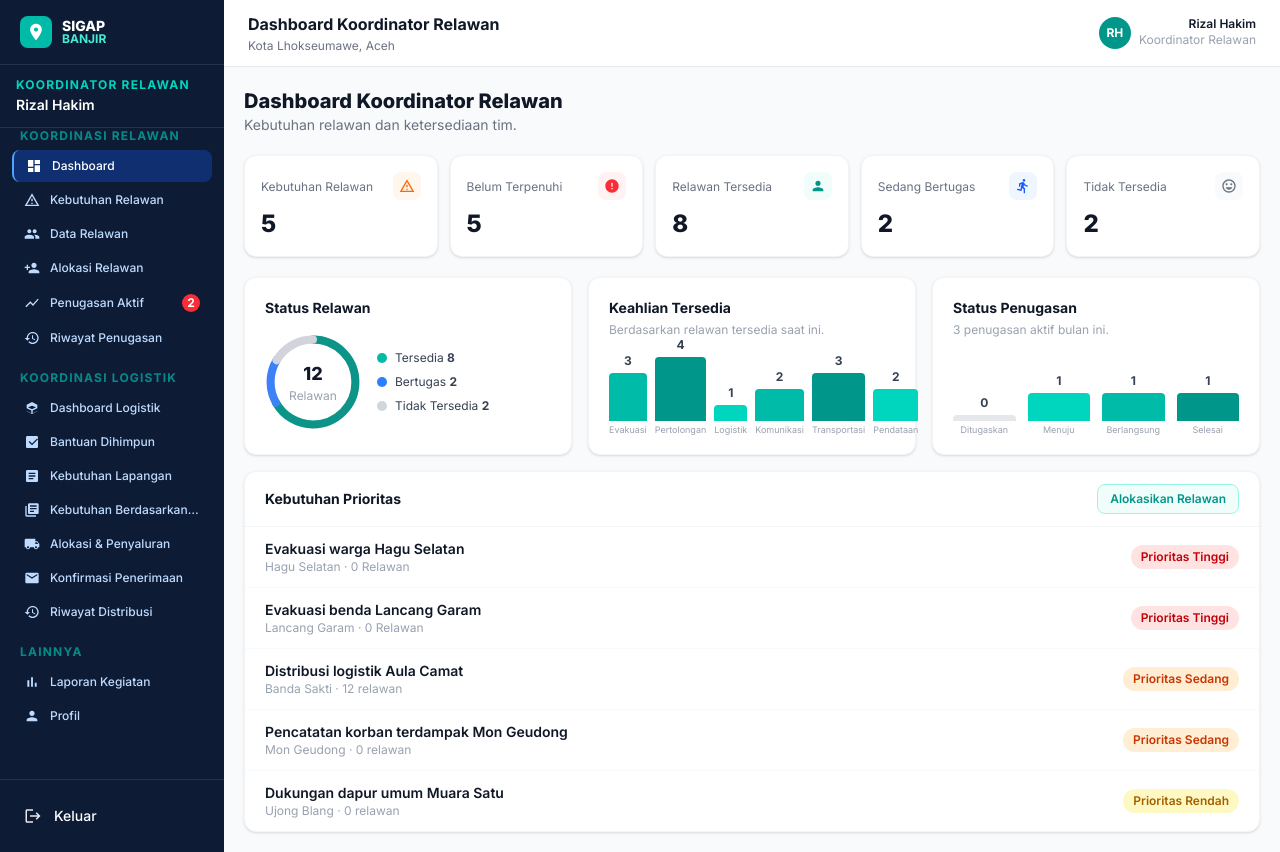
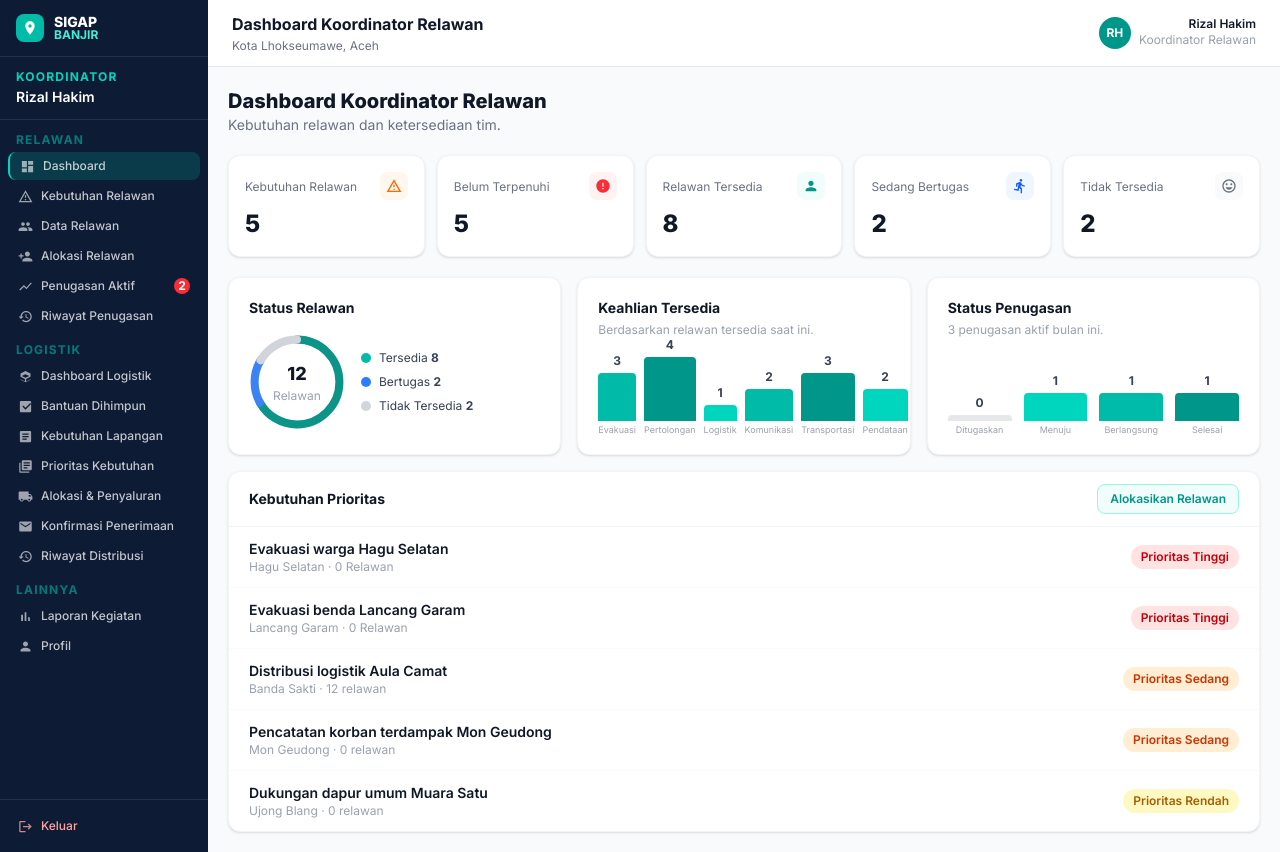
Before and after one commit to sou-ki/sigap-banjir, a Laravel app: page /koordinator in a window 1280 px wide. Run offline with Laravel 12, Linux system fonts and the light colour scheme; a user stored in the database is signed in; data comes from the database, SQL or seed files in the repository; style sheets or scripts are compiled from the project's sources.

Commit message:
fix: warna teks sidebar putih, rapikan icon dan padding nav item

```diff
--- a/resources/views/layouts/_petugas_icon.blade.php
+++ b/resources/views/layouts/_petugas_icon.blade.php
@@ -21,14 +21,14 @@ $paths = [
 $stroke = ['map','route'];
 @endphp
 @if(in_array($icon, $stroke))
-<svg xmlns="http://www.w3.org/2000/svg" class="w-4 h-4 flex-shrink-0" fill="none" viewBox="0 0 24 24" stroke="currentColor" stroke-width="2">
+<svg xmlns="http://www.w3.org/2000/svg" class="flex-shrink-0 opacity-80" style="width:15px;height:15px;min-width:15px" fill="none" viewBox="0 0 24 24" stroke="currentColor" stroke-width="2">
     @if($icon==='map')<path stroke-linecap="round" stroke-linejoin="round" d="M9 20l-5.447-2.724A1 1 0 013 16.382V5.618a1 1 0 011.447-.894L9 7m0 13l6-3m-6 3V7m6 10l4.553 2.276A1 1 0 0021 18.382V7.618a1 1 0 00-.553-.894L15 4m0 13V4m0 0L9 7"/>@endif
     @if($icon==='route')<path stroke-linecap="round" stroke-linejoin="round" d="M17.657 16.657L13.414 20.9a1.998 1.998 0 01-2.827 0l-4.244-4.243a8 8 0 1111.314 0z"/><path stroke-linecap="round" stroke-linejoin="round" d="M15 11a3 3 0 11-6 0 3 3 0 016 0z"/>@endif
 </svg>
 @elseif($icon==='road')
-<svg xmlns="http://www.w3.org/2000/svg" class="w-4 h-4 flex-shrink-0" fill="none" viewBox="0 0 24 24" stroke="currentColor" stroke-width="2">
+<svg xmlns="http://www.w3.org/2000/svg" class="flex-shrink-0 opacity-80" style="width:15px;height:15px;min-width:15px" fill="none" viewBox="0 0 24 24" stroke="currentColor" stroke-width="2">
     <path stroke-linecap="round" stroke-linejoin="round" d="M9 20h6M9 4h6m-5 4h4m-5 4h4m-3 4h2"/>
 </svg>
 @else
-<svg xmlns="http://www.w3.org/2000/svg" class="w-4 h-4 flex-shrink-0" viewBox="0 0 24 24" fill="currentColor">{!! $paths[$icon] ?? $paths['home'] !!}</svg>
+<svg xmlns="http://www.w3.org/2000/svg" class="flex-shrink-0 opacity-80" style="width:15px;height:15px;min-width:15px" viewBox="0 0 24 24" fill="currentColor">{!! $paths[$icon] ?? $paths['home'] !!}</svg>
 @endif
--- a/resources/views/layouts/koordinator.blade.php
+++ b/resources/views/layouts/koordinator.blade.php
@@ -14,12 +14,16 @@
 <div class="flex h-screen overflow-hidden">
 
     {{-- ===== SIDEBAR ===== --}}
-    <aside class="flex flex-col w-56 flex-shrink-0 overflow-y-auto" style="background:#0d1b35">
+    <aside class="flex flex-col w-52 flex-shrink-0 overflow-y-auto" style="background:#0d1b35">
+        <style>
+            aside a { color: rgba(255,255,255,0.75); }
+            aside a:hover { color: #fff; background: rgba(255,255,255,0.08); }
+        </style>
 
         {{-- Logo --}}
-        <div class="flex items-center gap-2.5 px-5 py-4 border-b border-white/10">
-            <div class="w-8 h-8 rounded-lg bg-teal-500 flex items-center justify-center flex-shrink-0">
-                <svg xmlns="http://www.w3.org/2000/svg" class="w-5 h-5 text-white" viewBox="0 0 24 24" fill="currentColor">
+        <div class="flex items-center gap-2.5 px-4 py-3.5 border-b border-white/10 flex-shrink-0">
+            <div class="w-7 h-7 rounded-lg bg-teal-500 flex items-center justify-center flex-shrink-0">
+                <svg xmlns="http://www.w3.org/2000/svg" class="w-4 h-4 text-white" viewBox="0 0 24 24" fill="currentColor">
                     <path d="M12 2C8.13 2 5 5.13 5 9c0 5.25 7 13 7 13s7-7.75 7-13c0-3.87-3.13-7-7-7zm0 9.5c-1.38 0-2.5-1.12-2.5-2.5S10.62 6.5 12 6.5s2.5 1.12 2.5 2.5-1.12 2.5-2.5 2.5z"/>
                 </svg>
             </div>
@@ -29,86 +33,86 @@
             </div>
         </div>
 
-        {{-- User card --}}
-        <div class="px-4 py-3 border-b border-white/10">
-            <p class="text-xs font-bold text-teal-400 uppercase tracking-widest mb-0.5">Koordinator Relawan</p>
+        {{-- User --}}
+        <div class="px-4 py-3 border-b border-white/10 flex-shrink-0">
+            <p class="text-xs font-bold text-teal-400 uppercase tracking-widest mb-0.5">Koordinator</p>
             <p class="text-sm font-semibold text-white truncate">{{ auth()->user()->name }}</p>
         </div>
 
         {{-- Nav --}}
-        <nav class="flex-1 px-3 overflow-y-auto space-y-4">
+        <nav class="flex-1 px-2 py-2 overflow-y-auto space-y-3">
 
-            {{-- Koordinasi Relawan --}}
+            {{-- Relawan --}}
             <div>
-                <p class="text-xs font-bold text-teal-400/60 uppercase tracking-widest px-2 mb-1.5">Koordinasi Relawan</p>
+                <p class="text-xs font-bold text-teal-400/50 uppercase tracking-widest px-2 mb-1 mt-1">Relawan</p>
                 @php
                 $rel = [
-                    ['route'=>'koordinator.dashboard',           'label'=>'Dashboard',            'svg'=>'<path d="M3 13h8V3H3v10zm0 8h8v-6H3v6zm10 0h8V11h-8v10zm0-18v6h8V3h-8z"/>'],
-                    ['route'=>'koordinator.kebutuhan-relawan',   'label'=>'Kebutuhan Relawan',    'svg'=>'<path d="M12 5.99L19.53 19H4.47L12 5.99M12 2L1 21h22L12 2zm1 14h-2v2h2v-2zm0-6h-2v4h2v-4z"/>'],
-                    ['route'=>'koordinator.data-relawan',        'label'=>'Data Relawan',         'svg'=>'<path d="M16 11c1.66 0 2.99-1.34 2.99-3S17.66 5 16 5c-1.66 0-3 1.34-3 3s1.34 3 3 3zm-8 0c1.66 0 2.99-1.34 2.99-3S9.66 5 8 5C6.34 5 5 6.34 5 8s1.34 3 3 3zm0 2c-2.33 0-7 1.17-7 3.5V19h14v-2.5c0-2.33-4.67-3.5-7-3.5zm8 0c-.29 0-.62.02-.97.05 1.16.84 1.97 1.97 1.97 3.45V19h6v-2.5c0-2.33-4.67-3.5-7-3.5z"/>'],
-                    ['route'=>'koordinator.alokasi-relawan',     'label'=>'Alokasi Relawan',      'svg'=>'<path d="M15 12c2.21 0 4-1.79 4-4s-1.79-4-4-4-4 1.79-4 4 1.79 4 4 4zm-9-2V7H4v3H1v2h3v3h2v-3h3v-2H6zm9 4c-2.67 0-8 1.34-8 4v2h16v-2c0-2.66-5.33-4-8-4z"/>'],
-                    ['route'=>'koordinator.penugasan-aktif',     'label'=>'Penugasan Aktif',      'svg'=>'<path d="M3.5 18.49l6-6.01 4 4L22 6.92l-1.41-1.41-7.09 7.97-4-4L2 16.99z"/>', 'badge'=>2],
-                    ['route'=>'koordinator.riwayat-penugasan',   'label'=>'Riwayat Penugasan',    'svg'=>'<path d="M13 3c-4.97 0-9 4.03-9 9H1l3.89 3.89.07.14L9 12H6c0-3.87 3.13-7 7-7s7 3.13 7 7-3.13 7-7 7c-1.93 0-3.68-.79-4.94-2.06l-1.42 1.42C8.27 19.99 10.51 21 13 21c4.97 0 9-4.03 9-9s-4.03-9-9-9zm-1 5v5l4.28 2.54.72-1.21-3.5-2.08V8H12z"/>'],
+                    ['route'=>'koordinator.dashboard',         'label'=>'Dashboard',         'svg'=>'<path d="M3 13h8V3H3v10zm0 8h8v-6H3v6zm10 0h8V11h-8v10zm0-18v6h8V3h-8z"/>'],
+                    ['route'=>'koordinator.kebutuhan-relawan', 'label'=>'Kebutuhan Relawan', 'svg'=>'<path d="M12 5.99L19.53 19H4.47L12 5.99M12 2L1 21h22L12 2zm1 14h-2v2h2v-2zm0-6h-2v4h2v-4z"/>'],
+                    ['route'=>'koordinator.data-relawan',      'label'=>'Data Relawan',      'svg'=>'<path d="M16 11c1.66 0 2.99-1.34 2.99-3S17.66 5 16 5c-1.66 0-3 1.34-3 3s1.34 3 3 3zm-8 0c1.66 0 2.99-1.34 2.99-3S9.66 5 8 5C6.34 5 5 6.34 5 8s1.34 3 3 3zm0 2c-2.33 0-7 1.17-7 3.5V19h14v-2.5c0-2.33-4.67-3.5-7-3.5zm8 0c-.29 0-.62.02-.97.05 1.16.84 1.97 1.97 1.97 3.45V19h6v-2.5c0-2.33-4.67-3.5-7-3.5z"/>'],
+                    ['route'=>'koordinator.alokasi-relawan',   'label'=>'Alokasi Relawan',   'svg'=>'<path d="M15 12c2.21 0 4-1.79 4-4s-1.79-4-4-4-4 1.79-4 4 1.79 4 4 4zm-9-2V7H4v3H1v2h3v3h2v-3h3v-2H6zm9 4c-2.67 0-8 1.34-8 4v2h16v-2c0-2.66-5.33-4-8-4z"/>'],
+                    ['route'=>'koordinator.penugasan-aktif',   'label'=>'Penugasan Aktif',   'svg'=>'<path d="M3.5 18.49l6-6.01 4 4L22 6.92l-1.41-1.41-7.09 7.97-4-4L2 16.99z"/>', 'badge'=>2],
+                    ['route'=>'koordinator.riwayat-penugasan', 'label'=>'Riwayat Penugasan', 'svg'=>'<path d="M13 3c-4.97 0-9 4.03-9 9H1l3.89 3.89.07.14L9 12H6c0-3.87 3.13-7 7-7s7 3.13 7 7-3.13 7-7 7c-1.93 0-3.68-.79-4.94-2.06l-1.42 1.42C8.27 19.99 10.51 21 13 21c4.97 0 9-4.03 9-9s-4.03-9-9-9zm-1 5v5l4.28 2.54.72-1.21-3.5-2.08V8H12z"/>'],
                 ];
                 @endphp
                 @foreach($rel as $item)
                 @php $active = request()->routeIs($item['route']); @endphp
                 <a href="{{ route($item['route']) }}"
-                   class="flex items-center gap-2.5 px-3 py-2 rounded-lg text-xs font-medium transition-all mb-0.5
-                          {{ $active ? 'bg-blue-600/30 text-white border-l-2 border-blue-400' : 'text-blue-200 hover:bg-white/10 hover:text-white' }}">
-                    <svg xmlns="http://www.w3.org/2000/svg" class="flex-shrink-0" style="width:16px;height:16px" viewBox="0 0 24 24" fill="currentColor">
+                   class="flex items-center gap-2 px-2.5 py-1.5 rounded-lg text-xs font-medium transition-all mb-0.5
+                          {{ $active ? 'bg-teal-500/20 text-white border-l-2 border-teal-400' : 'hover:text-white' }}">
+                    <svg xmlns="http://www.w3.org/2000/svg" class="flex-shrink-0 opacity-80" style="width:15px;height:15px;min-width:15px" viewBox="0 0 24 24" fill="currentColor">
                         {!! $item['svg'] !!}
                     </svg>
-                    <span class="truncate flex-1">{{ $item['label'] }}</span>
-                    @if(!empty($item['badge']) && $item['badge']>0)
-                    <span class="ml-auto min-w-[18px] h-[18px] bg-red-500 text-white text-xs rounded-full flex items-center justify-center font-bold px-1">{{ $item['badge'] }}</span>
+                    <span class="truncate">{{ $item['label'] }}</span>
+                    @if(!empty($item['badge']) && $item['badge'] > 0)
+                    <span class="ml-auto min-w-[16px] h-[16px] bg-red-500 text-white text-xs rounded-full flex items-center justify-center font-bold px-1 flex-shrink-0">{{ $item['badge'] }}</span>
                     @endif
                 </a>
                 @endforeach
             </div>
 
-            {{-- Koordinasi Logistik --}}
+            {{-- Logistik --}}
             <div>
-                <p class="text-xs font-bold text-teal-400/60 uppercase tracking-widest px-2 mb-1.5">Koordinasi Logistik</p>
+                <p class="text-xs font-bold text-teal-400/50 uppercase tracking-widest px-2 mb-1">Logistik</p>
                 @php
                 $log = [
-                    ['route'=>'koordinator.dashboard-logistik',             'label'=>'Dashboard Logistik',      'svg'=>'<path d="M20 7l-8-4-8 4v10l8 4 8-4V7zm-8 1.5L18 11l-6 3-6-3 6-2.5zM4 12.3l7 3.5V20l-7-3.5V12.3zm9 3.5l7-3.5v4.2l-7 3.5V15.8z"/>'],
-                    ['route'=>'koordinator.bantuan-dihimpun',               'label'=>'Bantuan Dihimpun',        'svg'=>'<path d="M19 3H5c-1.1 0-2 .9-2 2v14c0 1.1.9 2 2 2h14c1.1 0 2-.9 2-2V5c0-1.1-.9-2-2-2zm-7 14l-5-5 1.41-1.41L12 14.17l7.59-7.59L21 8l-9 9z"/>'],
-                    ['route'=>'koordinator.kebutuhan-lapangan',             'label'=>'Kebutuhan Lapangan',      'svg'=>'<path d="M19 3H5c-1.1 0-2 .9-2 2v14c0 1.1.9 2 2 2h14c1.1 0 2-.9 2-2V5c0-1.1-.9-2-2-2zm-5 14H7v-2h7v2zm3-4H7v-2h10v2zm0-4H7V7h10v2z"/>'],
-                    ['route'=>'koordinator.kebutuhan-berdasarkan-prioritas','label'=>'Kebutuhan Berdasarkan Prioritas','svg'=>'<path d="M4 6H2v14c0 1.1.9 2 2 2h14v-2H4V6zm16-4H8c-1.1 0-2 .9-2 2v12c0 1.1.9 2 2 2h12c1.1 0 2-.9 2-2V4c0-1.1-.9-2-2-2zm-1 9H9V9h10v2zm-4 4H9v-2h6v2zm4-8H9V5h10v2z"/>'],
-                    ['route'=>'koordinator.alokasi-penyaluran',             'label'=>'Alokasi & Penyaluran',    'svg'=>'<path d="M20 8h-3V4H3c-1.1 0-2 .9-2 2v11h2c0 1.66 1.34 3 3 3s3-1.34 3-3h6c0 1.66 1.34 3 3 3s3-1.34 3-3h2v-5l-3-4zM6 18.5c-.83 0-1.5-.67-1.5-1.5s.67-1.5 1.5-1.5 1.5.67 1.5 1.5-.67 1.5-1.5 1.5zm13.5-9l1.96 2.5H17V9.5h2.5zm-1.5 9c-.83 0-1.5-.67-1.5-1.5s.67-1.5 1.5-1.5 1.5.67 1.5 1.5-.67 1.5-1.5 1.5z"/>'],
-                    ['route'=>'koordinator.konfirmasi-penerimaan',          'label'=>'Konfirmasi Penerimaan',   'svg'=>'<path d="M20 4H4c-1.1 0-2 .9-2 2v12c0 1.1.9 2 2 2h16c1.1 0 2-.9 2-2V6c0-1.1-.9-2-2-2zm0 4-8 5-8-5V6l8 5 8-5v2z"/>'],
-                    ['route'=>'koordinator.riwayat-distribusi',             'label'=>'Riwayat Distribusi',      'svg'=>'<path d="M13 3c-4.97 0-9 4.03-9 9H1l3.89 3.89.07.14L9 12H6c0-3.87 3.13-7 7-7s7 3.13 7 7-3.13 7-7 7c-1.93 0-3.68-.79-4.94-2.06l-1.42 1.42C8.27 19.99 10.51 21 13 21c4.97 0 9-4.03 9-9s-4.03-9-9-9zm-1 5v5l4.28 2.54.72-1.21-3.5-2.08V8H12z"/>'],
+                    ['route'=>'koordinator.dashboard-logistik',             'label'=>'Dashboard Logistik', 'svg'=>'<path d="M20 7l-8-4-8 4v10l8 4 8-4V7zm-8 1.5L18 11l-6 3-6-3 6-2.5zM4 12.3l7 3.5V20l-7-3.5V12.3zm9 3.5l7-3.5v4.2l-7 3.5V15.8z"/>'],
+                    ['route'=>'koordinator.bantuan-dihimpun',               'label'=>'Bantuan Dihimpun',   'svg'=>'<path d="M19 3H5c-1.1 0-2 .9-2 2v14c0 1.1.9 2 2 2h14c1.1 0 2-.9 2-2V5c0-1.1-.9-2-2-2zm-7 14l-5-5 1.41-1.41L12 14.17l7.59-7.59L21 8l-9 9z"/>'],
+                    ['route'=>'koordinator.kebutuhan-lapangan',             'label'=>'Kebutuhan Lapangan', 'svg'=>'<path d="M19 3H5c-1.1 0-2 .9-2 2v14c0 1.1.9 2 2 2h14c1.1 0 2-.9 2-2V5c0-1.1-.9-2-2-2zm-5 14H7v-2h7v2zm3-4H7v-2h10v2zm0-4H7V7h10v2z"/>'],
+                    ['route'=>'koordinator.kebutuhan-berdasarkan-prioritas','label'=>'Prioritas Kebutuhan','svg'=>'<path d="M4 6H2v14c0 1.1.9 2 2 2h14v-2H4V6zm16-4H8c-1.1 0-2 .9-2 2v12c0 1.1.9 2 2 2h12c1.1 0 2-.9 2-2V4c0-1.1-.9-2-2-2zm-1 9H9V9h10v2zm-4 4H9v-2h6v2zm4-8H9V5h10v2z"/>'],
+                    ['route'=>'koordinator.alokasi-penyaluran',             'label'=>'Alokasi & Penyaluran','svg'=>'<path d="M20 8h-3V4H3c-1.1 0-2 .9-2 2v11h2c0 1.66 1.34 3 3 3s3-1.34 3-3h6c0 1.66 1.34 3 3 3s3-1.34 3-3h2v-5l-3-4zM6 18.5c-.83 0-1.5-.67-1.5-1.5s.67-1.5 1.5-1.5 1.5.67 1.5 1.5-.67 1.5-1.5 1.5zm13.5-9l1.96 2.5H17V9.5h2.5zm-1.5 9c-.83 0-1.5-.67-1.5-1.5s.67-1.5 1.5-1.5 1.5.67 1.5 1.5-.67 1.5-1.5 1.5z"/>'],
+                    ['route'=>'koordinator.konfirmasi-penerimaan',          'label'=>'Konfirmasi Penerimaan','svg'=>'<path d="M20 4H4c-1.1 0-2 .9-2 2v12c0 1.1.9 2 2 2h16c1.1 0 2-.9 2-2V6c0-1.1-.9-2-2-2zm0 4-8 5-8-5V6l8 5 8-5v2z"/>'],
+                    ['route'=>'koordinator.riwayat-distribusi',             'label'=>'Riwayat Distribusi',  'svg'=>'<path d="M13 3c-4.97 0-9 4.03-9 9H1l3.89 3.89.07.14L9 12H6c0-3.87 3.13-7 7-7s7 3.13 7 7-3.13 7-7 7c-1.93 0-3.68-.79-4.94-2.06l-1.42 1.42C8.27 19.99 10.51 21 13 21c4.97 0 9-4.03 9-9s-4.03-9-9-9zm-1 5v5l4.28 2.54.72-1.21-3.5-2.08V8H12z"/>'],
                 ];
                 @endphp
                 @foreach($log as $item)
                 @php $active = request()->routeIs($item['route']); @endphp
                 <a href="{{ route($item['route']) }}"
-                   class="flex items-center gap-2.5 px-3 py-2 rounded-lg text-xs font-medium transition-all mb-0.5
-                          {{ $active ? 'bg-blue-600/30 text-white border-l-2 border-blue-400' : 'text-blue-200 hover:bg-white/10 hover:text-white' }}">
-                    <svg xmlns="http://www.w3.org/2000/svg" class="flex-shrink-0" style="width:16px;height:16px" viewBox="0 0 24 24" fill="currentColor">
+                   class="flex items-center gap-2 px-2.5 py-1.5 rounded-lg text-xs font-medium transition-all mb-0.5
+                          {{ $active ? 'bg-teal-500/20 text-white border-l-2 border-teal-400' : 'hover:text-white' }}">
+                    <svg xmlns="http://www.w3.org/2000/svg" class="flex-shrink-0 opacity-80" style="width:15px;height:15px;min-width:15px" viewBox="0 0 24 24" fill="currentColor">
                         {!! $item['svg'] !!}
                     </svg>
-                    <span class="truncate flex-1">{{ $item['label'] }}</span>
+                    <span class="truncate">{{ $item['label'] }}</span>
                 </a>
                 @endforeach
             </div>
 
             {{-- Lainnya --}}
             <div>
-                <p class="text-xs font-bold text-teal-400/60 uppercase tracking-widest px-2 mb-1.5">Lainnya</p>
+                <p class="text-xs font-bold text-teal-400/50 uppercase tracking-widest px-2 mb-1">Lainnya</p>
                 @php
                 $lain = [
-                    ['route'=>'koordinator.laporan-kegiatan','label'=>'Laporan Kegiatan','svg'=>'<path d="M5 9.2h3V19H5V9.2zM10.6 5h2.8v14h-2.8V5zm5.6 8H19v6h-2.8v-6z"/>'],
-                    ['route'=>'koordinator.profil',          'label'=>'Profil',           'svg'=>'<path d="M12 12c2.21 0 4-1.79 4-4s-1.79-4-4-4-4 1.79-4 4 1.79 4 4 4zm0 2c-2.67 0-8 1.34-8 4v2h16v-2c0-2.66-5.33-4-8-4z"/>'],
+                    ['route'=>'koordinator.laporan-kegiatan', 'label'=>'Laporan Kegiatan', 'svg'=>'<path d="M5 9.2h3V19H5V9.2zM10.6 5h2.8v14h-2.8V5zm5.6 8H19v6h-2.8v-6z"/>'],
+                    ['route'=>'koordinator.profil',           'label'=>'Profil',            'svg'=>'<path d="M12 12c2.21 0 4-1.79 4-4s-1.79-4-4-4-4 1.79-4 4 1.79 4 4 4zm0 2c-2.67 0-8 1.34-8 4v2h16v-2c0-2.66-5.33-4-8-4z"/>'],
                 ];
                 @endphp
                 @foreach($lain as $item)
                 @php $active = request()->routeIs($item['route']); @endphp
                 <a href="{{ route($item['route']) }}"
-                   class="flex items-center gap-2.5 px-3 py-2 rounded-lg text-xs font-medium transition-all mb-0.5
-                          {{ $active ? 'bg-blue-600/30 text-white border-l-2 border-blue-400' : 'text-blue-200 hover:bg-white/10 hover:text-white' }}">
-                    <svg xmlns="http://www.w3.org/2000/svg" class="flex-shrink-0" style="width:16px;height:16px" viewBox="0 0 24 24" fill="currentColor">
+                   class="flex items-center gap-2 px-2.5 py-1.5 rounded-lg text-xs font-medium transition-all mb-0.5
+                          {{ $active ? 'bg-teal-500/20 text-white border-l-2 border-teal-400' : 'hover:text-white' }}">
+                    <svg xmlns="http://www.w3.org/2000/svg" class="flex-shrink-0 opacity-80" style="width:15px;height:15px;min-width:15px" viewBox="0 0 24 24" fill="currentColor">
                         {!! $item['svg'] !!}
                     </svg>
                     <span class="truncate">{{ $item['label'] }}</span>
@@ -117,13 +121,13 @@
             </div>
         </nav>
 
-        {{-- Keluar — fixed di bawah --}}
-        <div class="px-3 py-4 border-t border-white/10 mt-auto">
+        {{-- Keluar --}}
+        <div class="px-2 py-3 border-t border-white/10 flex-shrink-0">
             <form method="POST" action="{{ route('logout') }}">
                 @csrf
                 <button type="submit"
-                        class="flex items-center gap-3 w-full px-3 py-2.5 rounded-xl text-sm font-medium text-white hover:bg-white/10 transition-colors">
-                    <svg xmlns="http://www.w3.org/2000/svg" style="width:18px;height:18px" class="flex-shrink-0 opacity-90" viewBox="0 0 24 24" fill="currentColor">
+                        class="flex items-center gap-2 w-full px-2.5 py-1.5 rounded-lg text-xs font-medium text-red-300 hover:bg-red-500/20 hover:text-red-200 transition-colors">
+                    <svg xmlns="http://www.w3.org/2000/svg" class="flex-shrink-0 opacity-80" style="width:15px;height:15px;min-width:15px" viewBox="0 0 24 24" fill="currentColor">
                         <path d="M17 7l-1.41 1.41L18.17 11H8v2h10.17l-2.58 2.58L17 17l5-5zM4 5h8V3H4c-1.1 0-2 .9-2 2v14c0 1.1.9 2 2 2h8v-2H4V5z"/>
                     </svg>
                     Keluar
@@ -140,7 +144,7 @@
                 <p class="text-xs text-gray-500 mt-0.5">Kota Lhokseumawe, Aceh</p>
             </div>
             <div class="flex items-center gap-2">
-                <div class="w-8 h-8 rounded-full bg-teal-600 flex items-center justify-center text-white text-xs font-bold">{{ auth()->user()->initials() }}</div>
+                <div class="w-8 h-8 rounded-full bg-teal-600 flex items-center justify-center text-white text-xs font-bold flex-shrink-0">{{ auth()->user()->initials() }}</div>
                 <div class="text-right hidden sm:block">
                     <p class="text-xs font-semibold text-gray-900 leading-none">{{ auth()->user()->name }}</p>
                     <p class="text-xs text-gray-400 mt-0.5">Koordinator Relawan</p>
```
Also changed, not shown: resources/views/layouts/admin.blade.php (+6 -6 lines), resources/views/layouts/petugas.blade.php (+18 -14 lines).
